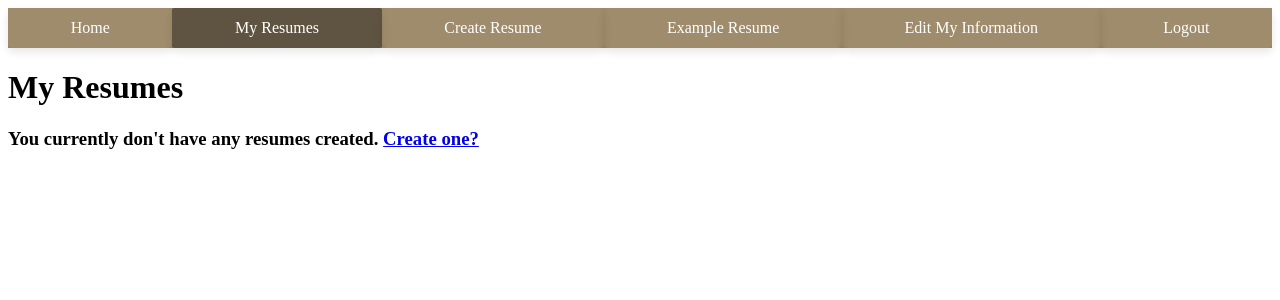
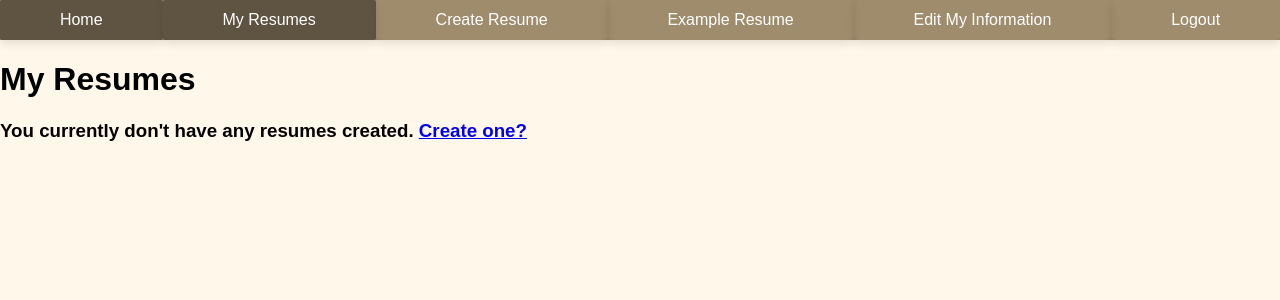
Before and after one commit to xll755/ResumeMASTER, a PHP site: page /front-end/my-resumes.php in a window 1280 px wide. Shown: the top 300 px of the page. Run offline with PHP 8.4, Linux system fonts and the light colour scheme; the visitor is signed in with stand-in values (Sample User, id 1); data that the repository does not hold is empty.

Commit message:
Update styles.css added body
added body format
-background
-font

```diff
--- a/www/css/styles.css
+++ b/www/css/styles.css
@@ -41,3 +41,10 @@
                 background-color: #5f5441; /* Background color of active tab */
                 color: white; /* Text color of the active page */
             }
+
+/*adding body background and format established by Nand */
+            body {
+                        background-color: #fff7ea;  /* Background color for the entire page */
+                        font-family: Arial, sans-serif;  /* Set a font family for consistency */
+                        margin: 0;  /* Remove default body margin */
+                    }
```
